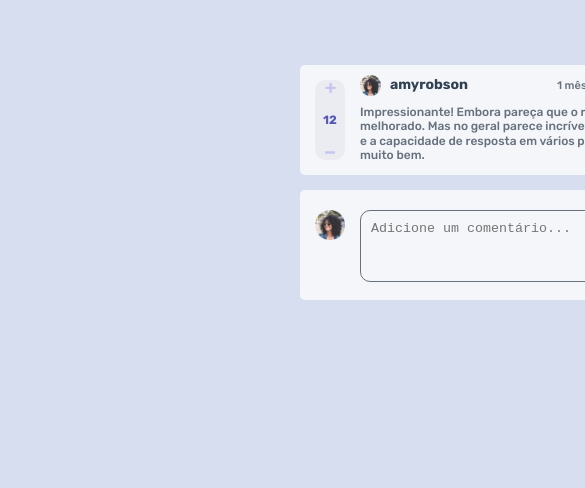
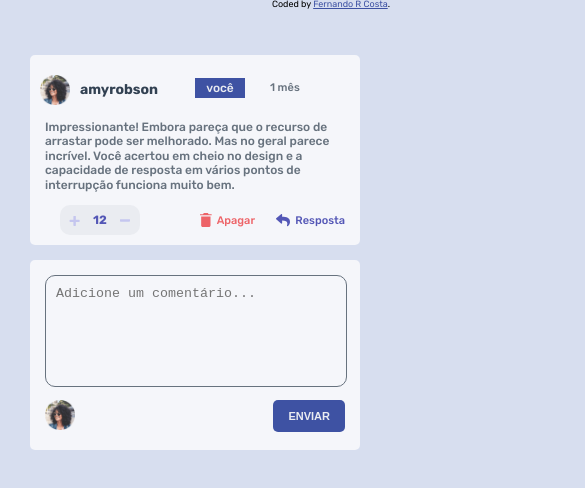
Before and after one commit to fernando-r-costa/interactive-comments-section-main, a plain HTML site: page index.html in a window 390 px wide. Shown: the top 488 px of the page, 585 px wide, since content can reach past the window. Drawn offline with Linux system fonts and the light colour scheme.

Commit message:
Mobile-design e Mobile-modal

```diff
--- a/style/style-mobile.css
+++ b/style/style-mobile.css
@@ -0,0 +1,75 @@
+@media screen and (max-width: 420px) {
+    body {
+        max-width: 100vw;
+    }
+
+    .comentario {
+        display: grid;
+        grid-template-columns: 50px 40px 60px 80px 100px;
+        grid-template-rows: 50px 90px 50px;
+        grid-column-gap: 0px;
+        grid-row-gap: 0px;
+        width: 330px;
+        margin: 5px auto;
+    }
+
+    .avatar {
+        grid-area: 1 / 1 / 2 / 2;
+        margin: 10px;
+    }
+
+    .avatar img {
+        width: 100%;
+    }
+
+    .nome-usuario {
+        grid-area: 1 / 2 / 2 / 4;
+        margin: 20px 0 0 0;
+    }
+
+    .confirma-usuario {
+        grid-area: 1 / 4 / 2 / 5;
+        margin: 23px 15px 7px;
+    }
+
+    .tempo-post {
+        grid-area: 1 / 5 / 2 / 6;
+        margin: 15px 15px 0 10px;
+    }
+
+    .texto {
+        grid-area: 2 / 1 / 3 / 6;
+        margin: 15px 0 0 15px;
+
+    }
+
+    .aval-pos {
+        grid-area: 3 / 1 / 4 / 2;
+        justify-content: right;
+        margin: 10px 0 10px 30px;
+        border-radius: 10px 0 0 10px;
+    }
+
+    .saldo-aval {
+        grid-area: 3 / 2 / 4 / 3;
+        margin: 10px 0 10px 0;
+    }
+
+    .aval-neg {
+        grid-area: 3 / 3 / 4 / 4;
+        justify-content: left;
+        margin: 10px 40px 10px 0;
+        border-radius: 0 10px 10px 0;
+    }
+
+    .delete {
+        grid-area: 3 / 4 / 4 / 5;
+        margin: 0 5px 0 0;
+    }
+
+    .comandos {
+        grid-area: 3 / 5 / 4 / 6;
+        margin: 0 15px 0 0;
+    }
+
+}
--- a/style/style-modal.css
+++ b/style/style-modal.css
@@ -2,7 +2,7 @@
     display: none;
     position: fixed;
     z-index: 1;
-    padding-top: 200px;
+    padding-top: 150px;
     left: 0;
     top: 0;
     width: 100%;
@@ -21,7 +21,7 @@
     width: 300px;
     height: auto;
     border-radius: 5px;
-    margin: 15px 400px;
+    margin: 15px auto;
 }
 
 .pergunta-modal {
--- a/style/style-novo-comentario.css
+++ b/style/style-novo-comentario.css
@@ -8,7 +8,7 @@
     width: 500px;
     height: auto;
     border-radius: 5px;
-    margin: 15px 300px;
+    margin: 15px auto;
 }
 
 .avatar-novo {
@@ -41,7 +41,7 @@
     grid-area: 1 / 3 / 2 / 4;
     display: flex;
     justify-content: center;
-    align-items:baseline ;
+    align-items: baseline;
     margin: 30px 0 0 0;
 }
 
@@ -55,3 +55,41 @@
     font-weight: 700;
     padding: 10px 15px;
 }
+
+@media screen and (max-width: 420px) {
+    .novo-comentario {
+        position: relative;
+        display: grid;
+        grid-template-columns: 60px 270px;
+        grid-template-rows: 140px 50px;
+        grid-column-gap: 0px;
+        grid-row-gap: 0px;
+        width: 330px;
+        margin: 15px auto;
+    }
+
+    .texto-novo {
+        grid-area: 1 / 1 / 2 / 3;
+        margin: 15px;
+    }
+
+    .texto-novo textarea {
+        width: 280px;
+        height: 90px;
+    }
+
+    .avatar-novo {
+        grid-area: 2 / 1 / 3 / 2;
+    }
+
+    .avatar-novo img {
+        margin: 0 15px;
+    }
+
+    .button {
+        grid-area: 2 / 2 / 3 / 3;
+        justify-content: right;
+        align-items: baseline;
+        margin: 0 15px 0 0;
+    }
+}
--- a/style/style.css
+++ b/style/style.css
@@ -1,7 +1,7 @@
 body {
     font-family: 'Rubik', sans-serif;
     background-color: hsl(222, 44%, 89%);
-    width: 1440px;
+    max-width: 100vw;
 }
 
 header {
@@ -27,7 +27,7 @@ header {
     width: 500px;
     height: auto;
     border-radius: 5px;
-    margin: 15px 300px;
+    margin: 15px auto;
 }
 
 .aval-pos {
@@ -84,7 +84,7 @@ header {
 
 .confirma-usuario {
     grid-area: 1 / 4 / 2 / 5;
-    display: none;
+    display: flex;
     justify-content: center;
     align-items: center;
     background-color: hsl(228, 45%, 44%);
@@ -107,7 +107,7 @@ header {
 
 .delete {
     grid-area: 1 / 6 / 2 / 7;
-    display: none;
+    display: flex;
     justify-content: right;
     align-items: center;
     font-size: 11px;
```
Also changed, not shown: 1 other file.
